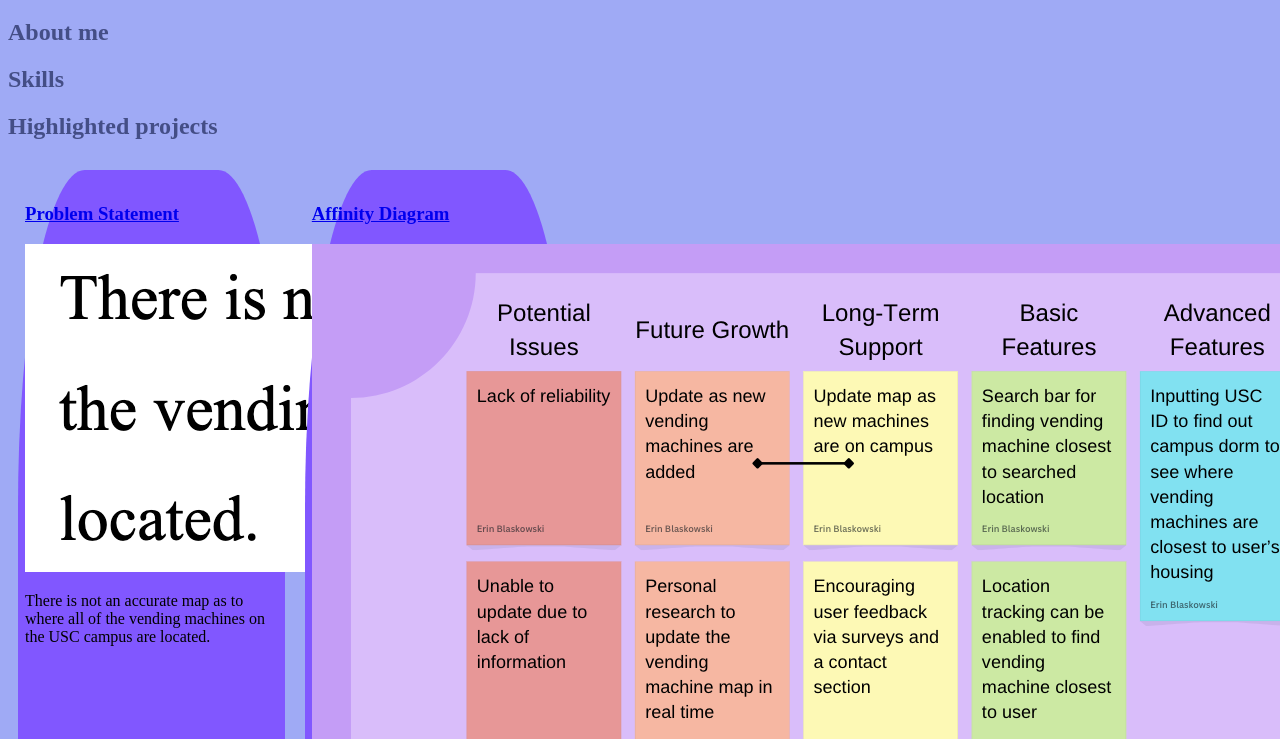
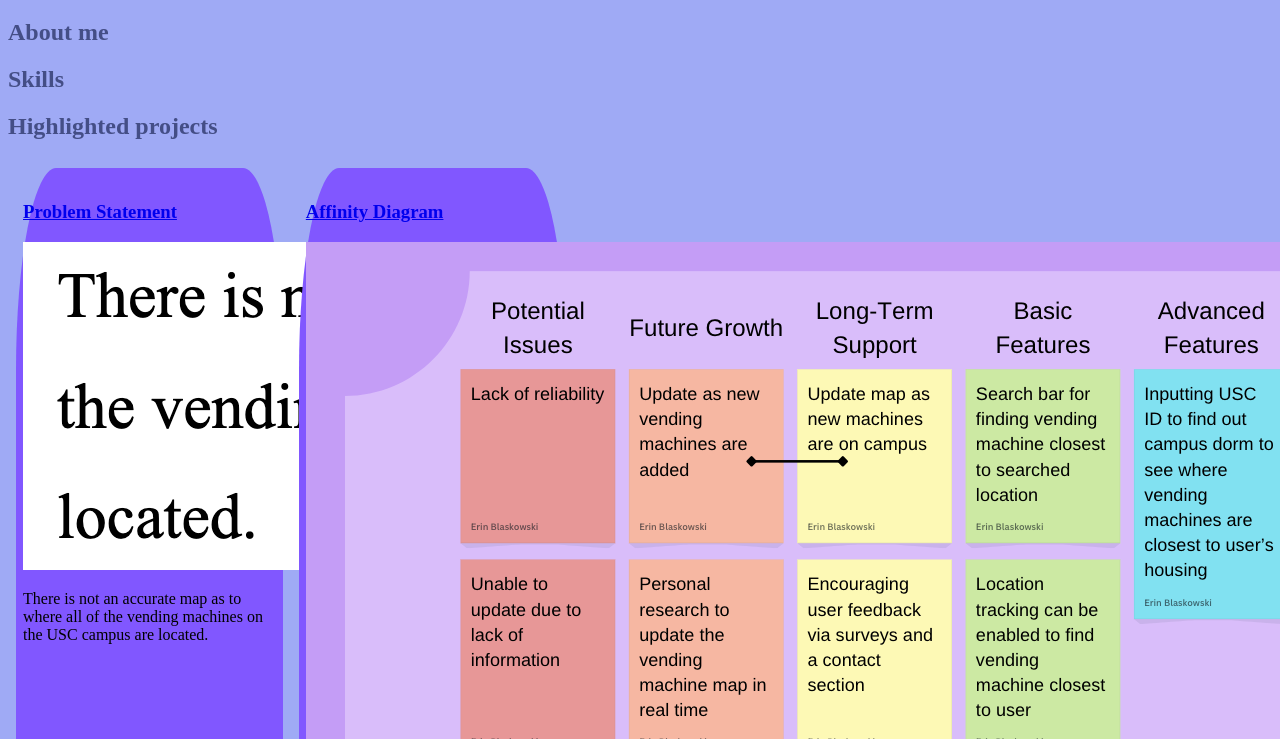
Before and after one commit to ErinBlaskowski/ErinBlaskowski.github.io, a plain HTML site: page index.html in a window 1280 px wide. Shown: the part 61-800 px from the top of the page. Drawn offline with Linux system fonts and the light colour scheme.

Commit message:
reduced size again

```diff
--- a/styles.css
+++ b/styles.css
@@ -20,7 +20,7 @@ h2 {
 .projects { display:flex; flex-wrap:wrap; }
 .project {
 width: 20%;
-margin: 10px;
+margin: 8px;
 padding: 15px 7px;
 background: rgb(129, 87, 255);
-border-radius: 25%;
+border-radius: 15%;
```
